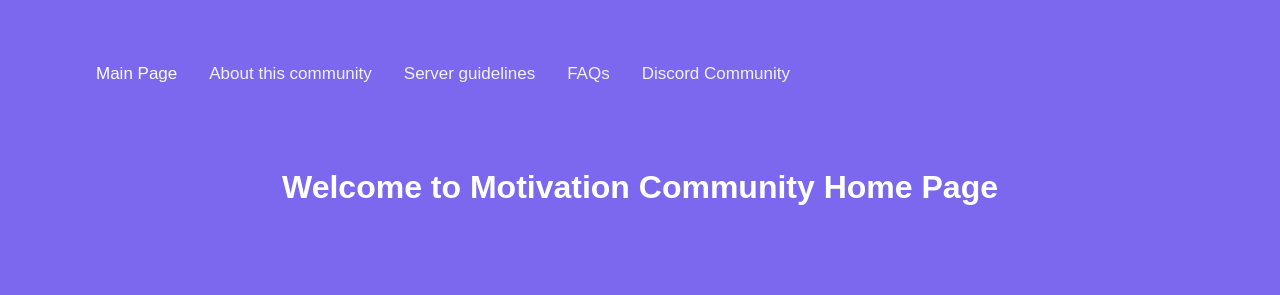
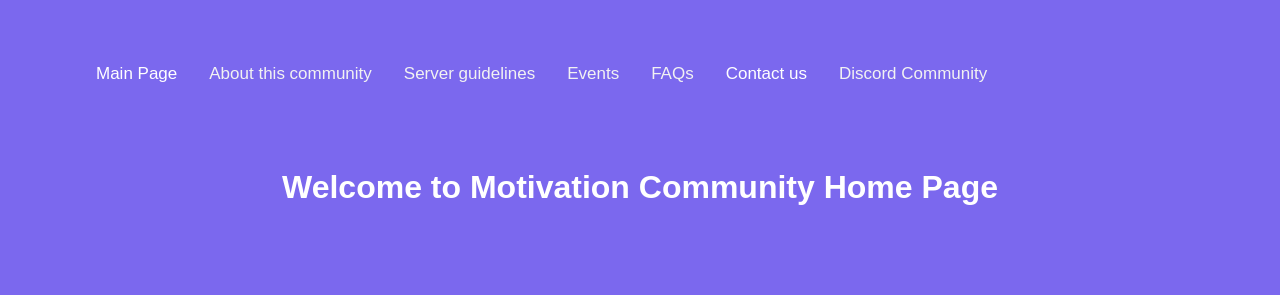
Before and after one commit to ASC1566/contact-us, a plain HTML site: page index.html in a window 1280 px wide. Shown: the top 295 px of the page. Drawn offline with Linux system fonts and the light colour scheme.

Commit message:
Update index.html

```diff
--- a/index.html
+++ b/index.html
@@ -40,7 +40,9 @@ body {
   <a class="active" href="https://asc1566.github.io/MotivationCommunity/">Main Page</a>
   <a href="https://asc1566.github.io/About-the-Community/">About this community</a>
   <a href="https://asc1566.github.io/Server-Guidelines/">Server guidelines</a>
+  <a href="https://asc1566.github.io/Events/">Events</a>
   <a href="https://asc1566.github.io/FAQ/">FAQs</a>
+  <a class="active" href="https://asc1566.github.io/contactus/">Contact us</a>
   <a href="https://discord.com/invite/TWWY6Fb">Discord Community</a>
 </div>
 
```
